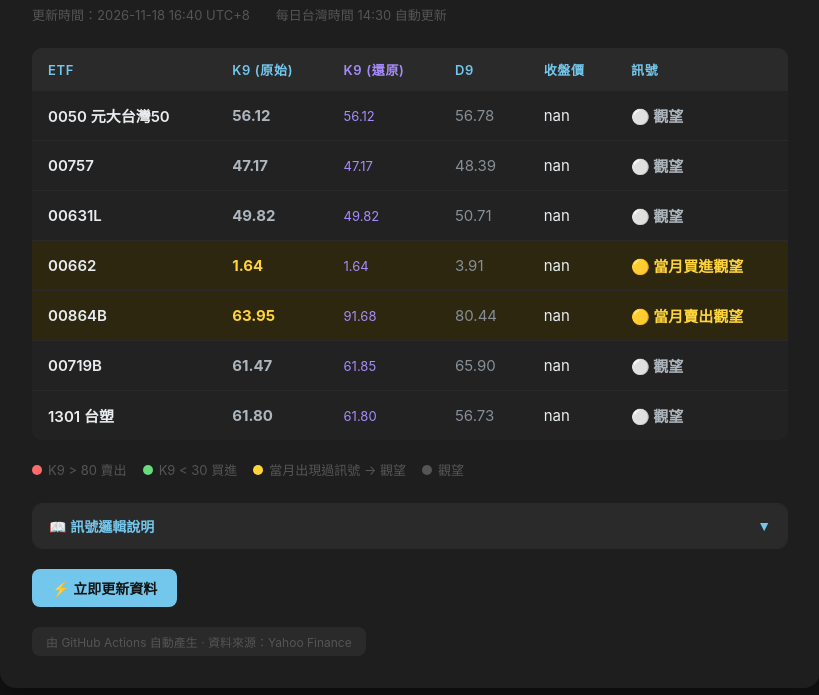
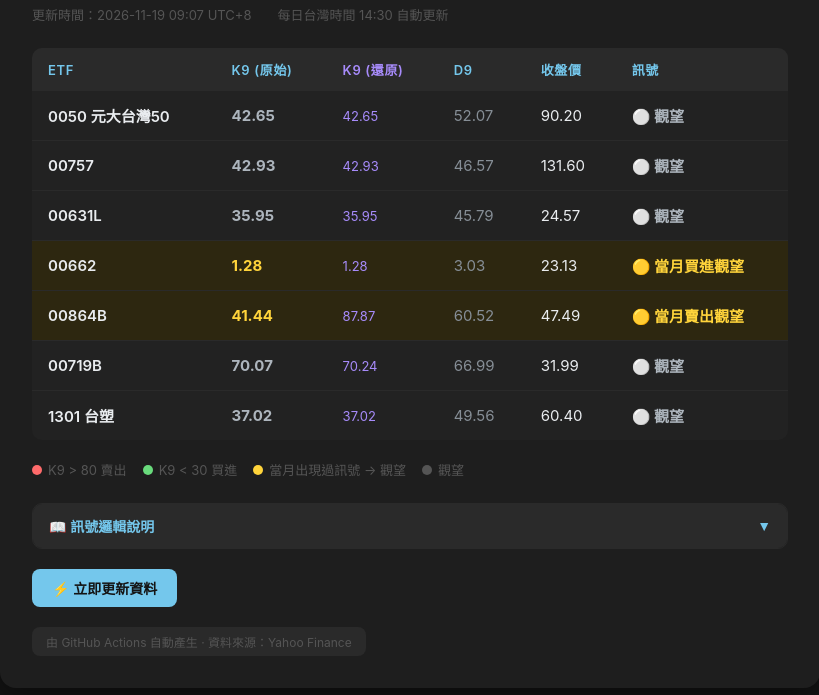
Before and after one commit to lanbuyang/etf-monitor, a plain HTML site: page index.html in a window 1280 px wide. Shown: the part 105-800 px from the top of the page, without its empty margins (230-1049 px from the left). Drawn offline with Linux system fonts and the light colour scheme.

Commit message:
chore: 自動更新 ETF KD 數據 2026-11-19 09:07 UTC

```diff
--- a/index.html
+++ b/index.html
@@ -98,7 +98,7 @@
 
 <div class="card">
   <h1>台股 ETF KD 監控</h1>
-  <p class="subtitle">更新時間：2026-11-18 16:40 UTC+8　　每日台灣時間 14:30 自動更新</p>
+  <p class="subtitle">更新時間：2026-11-19 09:07 UTC+8　　每日台灣時間 14:30 自動更新</p>
   <table>
     <thead>
       <tr>
@@ -113,58 +113,58 @@
     <tbody>
         <tr style="background:#222">
           <td style="color:#e9ecef;font-weight:600">0050 元大台灣50</td>
-          <td style="color:#adb5bd;font-weight:700">56.12</td>
-          <td style="color:#a78bfa;font-size:13px">56.12</td>
-          <td style="color:#868e96">56.78</td>
-          <td style="color:#e9ecef">nan</td>
+          <td style="color:#adb5bd;font-weight:700">42.65</td>
+          <td style="color:#a78bfa;font-size:13px">42.65</td>
+          <td style="color:#868e96">52.07</td>
+          <td style="color:#e9ecef">90.20</td>
           <td style="color:#adb5bd;font-weight:700">⚪ 觀望</td>
         </tr>
         <tr style="background:#222">
           <td style="color:#e9ecef;font-weight:600">00757</td>
-          <td style="color:#adb5bd;font-weight:700">47.17</td>
-          <td style="color:#a78bfa;font-size:13px">47.17</td>
-          <td style="color:#868e96">48.39</td>
-          <td style="color:#e9ecef">nan</td>
+          <td style="color:#adb5bd;font-weight:700">42.93</td>
+          <td style="color:#a78bfa;font-size:13px">42.93</td>
+          <td style="color:#868e96">46.57</td>
+          <td style="color:#e9ecef">131.60</td>
           <td style="color:#adb5bd;font-weight:700">⚪ 觀望</td>
         </tr>
         <tr style="background:#222">
           <td style="color:#e9ecef;font-weight:600">00631L</td>
-          <td style="color:#adb5bd;font-weight:700">49.82</td>
-          <td style="color:#a78bfa;font-size:13px">49.82</td>
-          <td style="color:#868e96">50.71</td>
-          <td style="color:#e9ecef">nan</td>
+          <td style="color:#adb5bd;font-weight:700">35.95</td>
+          <td style="color:#a78bfa;font-size:13px">35.95</td>
+          <td style="color:#868e96">45.79</td>
+          <td style="color:#e9ecef">24.57</td>
           <td style="color:#adb5bd;font-weight:700">⚪ 觀望</td>
         </tr>
         <tr style="background:#2d2710">
           <td style="color:#e9ecef;font-weight:600">00662</td>
-          <td style="color:#ffd43b;font-weight:700">1.64</td>
-          <td style="color:#a78bfa;font-size:13px">1.64</td>
-          <td style="color:#868e96">3.91</td>
-          <td style="color:#e9ecef">nan</td>
+          <td style="color:#ffd43b;font-weight:700">1.28</td>
+          <td style="color:#a78bfa;font-size:13px">1.28</td>
+          <td style="color:#868e96">3.03</td>
+          <td style="color:#e9ecef">23.13</td>
           <td style="color:#ffd43b;font-weight:700">🟡 當月買進觀望</td>
         </tr>
         <tr style="background:#2d2710">
           <td style="color:#e9ecef;font-weight:600">00864B</td>
-          <td style="color:#ffd43b;font-weight:700">63.95</td>
-          <td style="color:#a78bfa;font-size:13px">91.68</td>
-          <td style="color:#868e96">80.44</td>
-          <td style="color:#e9ecef">nan</td>
+          <td style="color:#ffd43b;font-weight:700">41.44</td>
+          <td style="color:#a78bfa;font-size:13px">87.87</td>
+          <td style="color:#868e96">60.52</td>
+          <td style="color:#e9ecef">47.49</td>
           <td style="color:#ffd43b;font-weight:700">🟡 當月賣出觀望</td>
         </tr>
         <tr style="background:#222">
           <td style="color:#e9ecef;font-weight:600">00719B</td>
-          <td style="color:#adb5bd;font-weight:700">61.47</td>
-          <td style="color:#a78bfa;font-size:13px">61.85</td>
-          <td style="color:#868e96">65.90</td>
-          <td style="color:#e9ecef">nan</td>
+          <td style="color:#adb5bd;font-weight:700">70.07</td>
+          <td style="color:#a78bfa;font-size:13px">70.24</td>
+          <td style="color:#868e96">66.99</td>
+          <td style="color:#e9ecef">31.99</td>
           <td style="color:#adb5bd;font-weight:700">⚪ 觀望</td>
         </tr>
         <tr style="background:#222">
           <td style="color:#e9ecef;font-weight:600">1301 台塑</td>
-          <td style="color:#adb5bd;font-weight:700">61.80</td>
-          <td style="color:#a78bfa;font-size:13px">61.80</td>
-          <td style="color:#868e96">56.73</td>
-          <td style="color:#e9ecef">nan</td>
+          <td style="color:#adb5bd;font-weight:700">37.02</td>
+          <td style="color:#a78bfa;font-size:13px">37.02</td>
+          <td style="color:#868e96">49.56</td>
+          <td style="color:#e9ecef">60.40</td>
           <td style="color:#adb5bd;font-weight:700">⚪ 觀望</td>
         </tr>
     </tbody>
```
